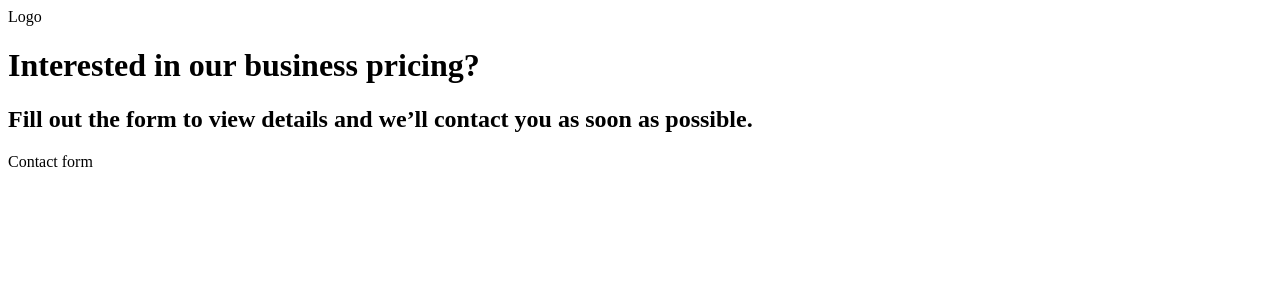
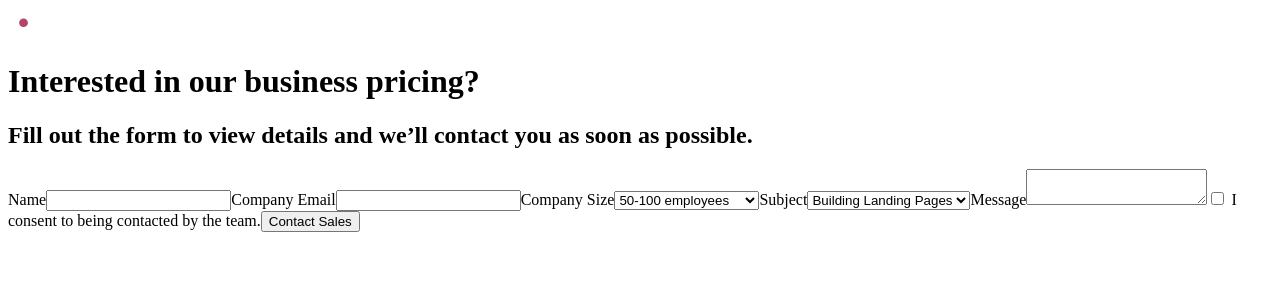
Before and after one commit to Nimus-oes/frontend-react, a React (Vite) app in the folder 01-ContactForm/: page / in a window 1280 px wide. Shown: the top 300 px of the page. Built offline with nearby package versions, Linux system fonts and the light colour scheme.

Commit message:
Add semantic markups to components
A new Main component is created to represent <main> element. Title, Subtitle, Form components are reorganized to be child components of Main. Semantic markups and all text content are added to components.

```diff
--- a/01-ContactForm/src/App.jsx
+++ b/01-ContactForm/src/App.jsx
@@ -2,14 +2,17 @@ import Logo from "./components/Logo";
 import Title from "./components/Title";
 import Subtitle from "./components/Subtitle";
 import Form from "./components/Form";
+import Main from "./components/Main";
 
 function App() {
   return (
     <>
       <Logo />
-      <Title />
-      <Subtitle />
-      <Form />
+      <Main>
+        <Title />
+        <Subtitle />
+        <Form />
+      </Main>
     </>
   );
 }
--- a/01-ContactForm/src/components/Form.jsx
+++ b/01-ContactForm/src/components/Form.jsx
@@ -1,5 +1,39 @@
 function Form() {
-  return <form>Contact form</form>;
+  return (
+    <form>
+      <label htmlFor="name">
+        Name
+        <input type="text" name="name" id="name" />
+      </label>
+      <label htmlFor="email">
+        Company Email
+        <input type="email" name="email" id="email" />
+      </label>
+      <label htmlFor="company-size">Company Size</label>
+      <select name="company-size" id="company-size">
+        <option value="sm" selected>
+          50-100 employees
+        </option>
+        <option value="md">100-200 employees</option>
+        <option value="lg">Over 200 employees</option>
+      </select>
+      <label htmlFor="subject">Subject</label>
+      <select name="subject" id="subject">
+        <option value="landing-page" selected>
+          Building Landing Pages
+        </option>
+        <option value="pricing">About Pricing</option>
+        <option value="others">Others</option>
+      </select>
+      <label htmlFor="message">Message</label>
+      <textarea name="message" id="message"></textarea>
+      <label htmlFor="consent">
+        <input type="checkbox" name="consent" id="consent" /> I consent to being
+        contacted by the team.
+      </label>
+      <button type="submit">Contact Sales</button>
+    </form>
+  );
 }
 
 export default Form;
--- a/01-ContactForm/src/components/Logo.jsx
+++ b/01-ContactForm/src/components/Logo.jsx
@@ -1,5 +1,9 @@
 function Logo() {
-  return <div>Logo</div>;
+  return (
+    <header>
+      <img src="./src/assets/Logo.svg" alt="Becv logo" />
+    </header>
+  );
 }
 
 export default Logo;
--- /dev/null
+++ b/01-ContactForm/src/components/Main.jsx
@@ -0,0 +1,5 @@
+function Main({ children }) {
+  return <main>{children}</main>;
+}
+
+export default Main;
```
Also changed, not shown: 01-ContactForm/src/assets/Logo.svg (added).
